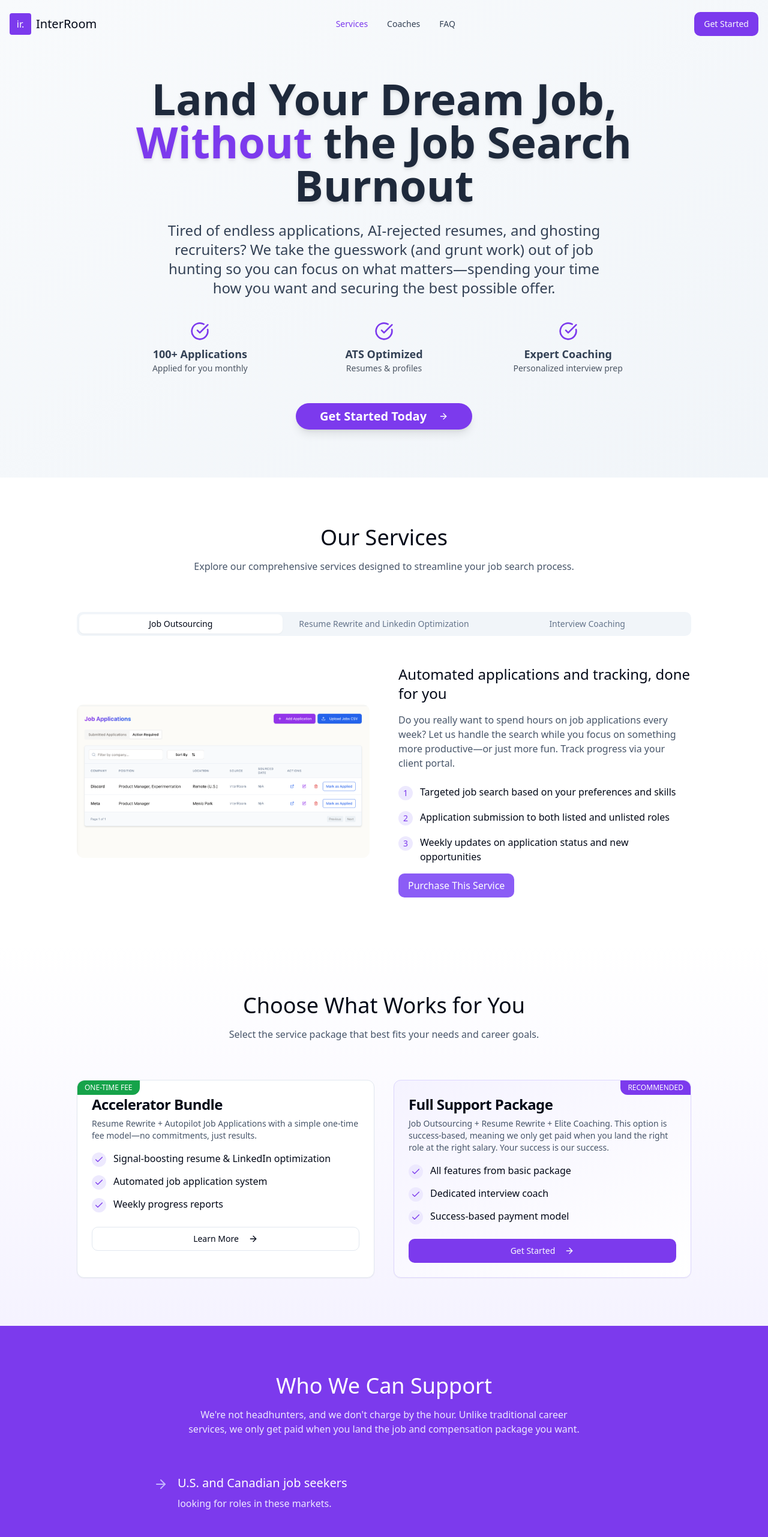
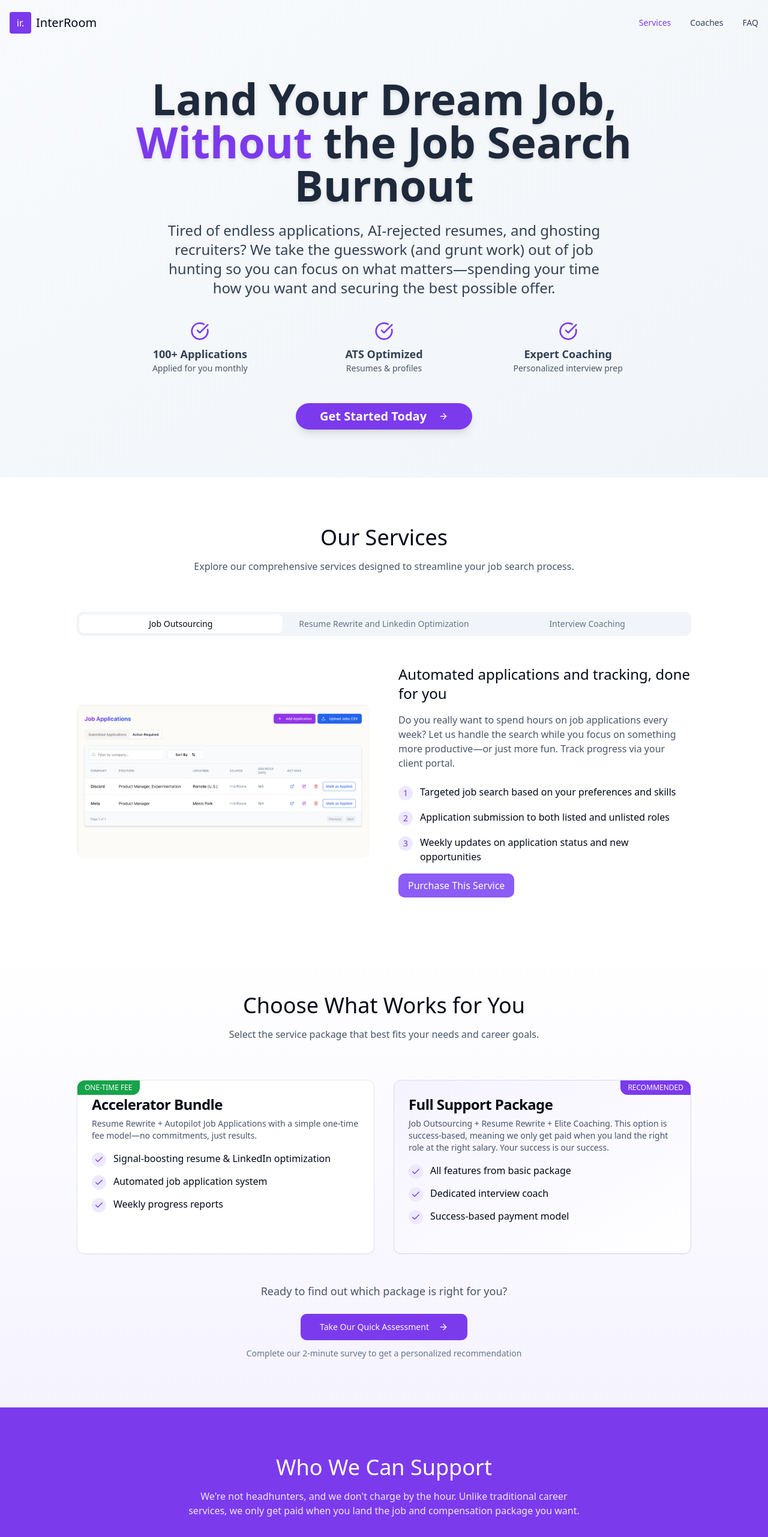
Before and after one commit to interroom-product/new-website, a Next.js app: page /services in a window 1280 px wide. Shown: the top 2562 px of the page at 60% size. Built offline with nearby package versions, Linux system fonts and the light colour scheme.

Commit message:
remove "Browse All Coaches" CTA from CallToAction component
Update coaches section CTAs for better user experience.

Co-authored-by: null <215475725+interroom-product@users.noreply.github.com>

```diff
--- a/app/page.tsx
+++ b/app/page.tsx
@@ -10,6 +10,7 @@ import Faq from "@/components/faq"
 import Coaches from "@/components/coaches"
 import Footer from "@/components/footer"
 import FuturisticCalculator from "@/components/futuristic-calculator"
+import Link from "next/link"
 
 export default function Home() {
   return (
@@ -29,9 +30,11 @@ export default function Home() {
           <p className="text-slate-600 max-w-2xl mx-auto mb-8">
             Join thousands of professionals who've accelerated their careers with InterRoom's personalized approach.
           </p>
-          <Button size="lg" className="bg-violet-600 hover:bg-violet-700">
-            Get Started <ArrowRight className="ml-2 h-4 w-4" />
-          </Button>
+          <Link href="/survey">
+            <Button size="lg" className="bg-violet-600 hover:bg-violet-700">
+              Get Started <ArrowRight className="ml-2 h-4 w-4" />
+            </Button>
+          </Link>
         </div>
       </section>
       <Footer />
--- a/components/coaches/call-to-action.tsx
+++ b/components/coaches/call-to-action.tsx
@@ -13,9 +13,6 @@ export default function CallToAction() {
           <Button size="lg" className="bg-violet-600 hover:bg-violet-700">
             Schedule a Consultation <ArrowRight className="ml-2 h-4 w-4" />
           </Button>
-          <Button size="lg" variant="outline" className="border-slate-300">
-            Browse All Coaches
-          </Button>
         </div>
       </div>
     </section>
--- a/components/comparison.tsx
+++ b/components/comparison.tsx
@@ -1,5 +1,6 @@
 import { Button } from "@/components/ui/button"
 import { ArrowRight, Clock, TrendingDown, Users, TrendingUp, Zap, Target } from "lucide-react"
+import Link from "next/link"
 
 export default function Comparison() {
   return (
@@ -180,15 +181,12 @@ export default function Comparison() {
             Ready to stop waiting and start earning? Calculate your potential savings and see if you qualify for our
             personalized support.
           </p>
-          <Button
-            asChild
-            className="h-12 px-10 bg-gradient-to-r from-violet-600 to-cyan-600 hover:from-violet-700 hover:to-cyan-700 text-white font-semibold text-lg shadow-lg shadow-violet-500/25 transition-all duration-300 hover:shadow-xl hover:shadow-violet-500/40 hover:scale-105 backdrop-blur-sm border border-violet-400/20"
-          >
-            <a href="/#calculator">
+          <Link href="/services">
+            <Button className="h-12 px-10 bg-gradient-to-r from-violet-600 to-cyan-600 hover:from-violet-700 hover:to-cyan-700 text-white font-semibold text-lg shadow-lg shadow-violet-500/25 transition-all duration-300 hover:shadow-xl hover:shadow-violet-500/40 hover:scale-105 backdrop-blur-sm border border-violet-400/20">
               Calculate Your Potential Savings
               <ArrowRight className="ml-2 h-5 w-5" />
-            </a>
-          </Button>
+            </Button>
+          </Link>
         </div>
       </div>
     </section>
--- a/components/footer.tsx
+++ b/components/footer.tsx
@@ -5,7 +5,7 @@ export default function Footer() {
   return (
     <footer className="bg-slate-50 pt-16 pb-8 px-4">
       <div className="container mx-auto">
-        <div className="grid grid-cols-1 md:grid-cols-2 lg:grid-cols-4 gap-8 mb-12">
+        <div className="grid grid-cols-1 md:grid-cols-3 gap-8 mb-12">
           <div>
             <div className="flex items-center space-x-2 mb-6">
               <div className="h-8 w-8 rounded bg-violet-600 flex items-center justify-center text-white font-medium">
@@ -35,37 +35,6 @@ export default function Footer() {
                 <span className="sr-only">LinkedIn</span>
               </Link>
             </div>
-          </div>
-
-          <div>
-            <h3 className="font-medium mb-4">Services</h3>
-            <ul className="space-y-3">
-              <li>
-                <Link href="#" className="text-slate-600 hover:text-violet-600 transition-colors">
-                  Job Sourcing
-                </Link>
-              </li>
-              <li>
-                <Link href="#" className="text-slate-600 hover:text-violet-600 transition-colors">
-                  Resume Rewrite
-                </Link>
-              </li>
-              <li>
-                <Link href="#" className="text-slate-600 hover:text-violet-600 transition-colors">
-                  Interview Prep
-                </Link>
-              </li>
-              <li>
-                <Link href="#" className="text-slate-600 hover:text-violet-600 transition-colors">
-                  Application Submission
-                </Link>
-              </li>
-              <li>
-                <Link href="#" className="text-slate-600 hover:text-violet-600 transition-colors">
-                  Offer Negotiation
-                </Link>
-              </li>
-            </ul>
           </div>
 
           <div>
--- a/components/futuristic-calculator.tsx
+++ b/components/futuristic-calculator.tsx
@@ -7,6 +7,7 @@ import { Button } from "@/components/ui/button"
 import { Label } from "@/components/ui/label"
 import { DollarSign, Zap, Briefcase, TrendingDown, ArrowRight, Calculator } from "lucide-react"
 import { RadialBarChart, RadialBar, ResponsiveContainer, PolarAngleAxis, Tooltip } from "recharts"
+import Link from "next/link"
 
 export default function FuturisticCalculator() {
   const [desiredSalary, setDesiredSalary] = useState(120000)
@@ -206,12 +207,14 @@ export default function FuturisticCalculator() {
                 </div>
 
                 <div className="pt-6 border-t border-violet-500/20">
+                  <Link href="/services">
                     <Button
                       size="lg"
                       className="w-full bg-gradient-to-r from-violet-600 to-cyan-600 hover:from-violet-700 hover:to-cyan-700 text-lg font-bold"
                     >
                       Optimize My Job Search <ArrowRight className="ml-2 h-5 w-5" />
                     </Button>
+                  </Link>
                 </div>
               </CardContent>
             </Card>
--- a/components/navbar.tsx
+++ b/components/navbar.tsx
@@ -56,10 +56,6 @@ export default function Navbar() {
           </Link>
         </nav>
 
-        <div className="hidden md:block">
-          <Button className="bg-violet-600 hover:bg-violet-700">Get Started</Button>
-        </div>
-
         <Sheet>
           <SheetTrigger asChild className="md:hidden">
             <Button variant="outline" size="icon">
@@ -84,7 +80,6 @@ export default function Navbar() {
               <Link href="#" className="text-lg font-medium">
                 FAQ
               </Link>
-              <Button className="mt-4 bg-violet-600 hover:bg-violet-700">Get Started</Button>
             </div>
           </SheetContent>
         </Sheet>
--- a/components/services/product-hero.tsx
+++ b/components/services/product-hero.tsx
@@ -1,5 +1,6 @@
 import { Button } from "@/components/ui/button"
 import { ArrowRight, CheckCircle } from "lucide-react"
+import Link from "next/link"
 
 export default function ProductHero() {
   return (
@@ -35,12 +36,14 @@ export default function ProductHero() {
           </div>
         </div>
 
+        <Link href="/survey">
           <Button
             size="lg"
             className="bg-violet-600 hover:bg-violet-700 text-white px-10 py-4 rounded-full text-xl font-semibold shadow-lg hover:shadow-xl transition-all duration-300 transform hover:scale-105"
           >
             Get Started Today <ArrowRight className="ml-3 h-6 w-6" />
           </Button>
+        </Link>
       </div>
     </section>
   )
--- a/components/services/service-packages.tsx
+++ b/components/services/service-packages.tsx
@@ -1,6 +1,7 @@
 import { Card, CardContent, CardDescription, CardHeader, CardTitle } from "@/components/ui/card"
 import { Button } from "@/components/ui/button"
 import { ArrowRight, Check } from "lucide-react"
+import Link from "next/link"
 
 export default function ServicePackages() {
   return (
@@ -46,9 +47,6 @@ export default function ServicePackages() {
                   <span>Weekly progress reports</span>
                 </li>
               </ul>
-              <Button variant="outline" className="w-full">
-                Learn More <ArrowRight className="ml-2 h-4 w-4" />
-              </Button>
             </CardContent>
           </Card>
 
@@ -84,11 +82,21 @@ export default function ServicePackages() {
                   <span>Success-based payment model</span>
                 </li>
               </ul>
-              <Button className="w-full bg-violet-600 hover:bg-violet-700">
-                Get Started <ArrowRight className="ml-2 h-4 w-4" />
-              </Button>
             </CardContent>
           </Card>
+        </div>
+
+        {/* Unified CTA Section */}
+        <div className="text-center mt-12">
+          <p className="text-slate-600 mb-6 text-lg">Ready to find out which package is right for you?</p>
+          <Link href="/survey">
+            <Button size="lg" className="bg-violet-600 hover:bg-violet-700 px-8">
+              Take Our Quick Assessment <ArrowRight className="ml-2 h-4 w-4" />
+            </Button>
+          </Link>
+          <p className="text-sm text-slate-500 mt-3">
+            Complete our 2-minute survey to get a personalized recommendation
+          </p>
         </div>
       </div>
     </section>
```
Lines whose indentation alone changed are shown as unchanged.
